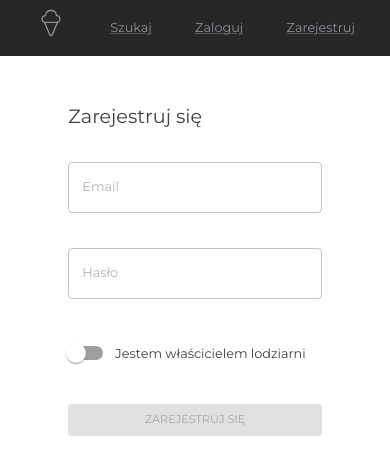
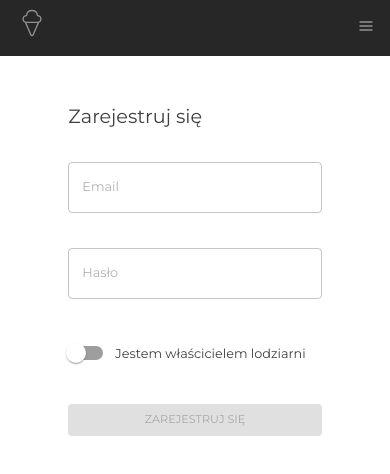
Before and after one commit to adiko2602/IceCreamPlacesWeb, a React (Create React App) app: page /register in a window 390 px wide. Shown: the top 474 px of the page. Built offline with nearby package versions, Linux system fonts and the light colour scheme.

Commit message:
Navbar conception rework
Now Header passes data to Navbar and DrawerNavbar. Data depends on user type.

```diff
--- a/src/components/DrawerNavbar.js
+++ b/src/components/DrawerNavbar.js
@@ -14,14 +14,13 @@ import { CiIceCream } from "react-icons/ci";
 import { FiMenu } from "react-icons/fi";
 import { RiCloseFill } from "react-icons/ri";
 
-const Navbar = () => {
-  const [loginIn, setLoginIn] = useState(false);
-  const [userType, setUserType] = useState("");
+const Navbar = (props) => {
   const [openDrawer, setOpenDrawer] = useState(false);
+  const { navbarData } = props;
 
   return (
-    <AppBar position="static">
-      <Toolbar className="max-width">
+    <AppBar position="static" elevation={0}>
+      <Toolbar>
         <Drawer
           open={openDrawer}
           onClose={() =>
@@ -31,7 +30,7 @@ const Navbar = () => {
           }
           anchor="right"
         >
-          <List className="min-width">
+          <List className="half-width">
             <ListItem>
               <Typography>
                 <MuiLink
@@ -47,117 +46,24 @@ const Navbar = () => {
                 </MuiLink>
               </Typography>
             </ListItem>
+            {navbarData.map((nav) => (
               <ListItem>
                 <Typography>
                   <MuiLink
                     color="text.secondary"
                     component={Link}
-                  to="/search"
+                    to={nav.to}
                     onClick={() =>
                       setOpenDrawer(() => {
                         return !openDrawer;
                       })
                     }
                   >
-                  Szukaj
+                    {nav.label}
                   </MuiLink>
                 </Typography>
               </ListItem>
-            {!loginIn && (
-              <>
-                <ListItem>
-                  <Typography>
-                    <MuiLink
-                      color="text.secondary"
-                      component={Link}
-                      to="/login"
-                      onClick={() =>
-                        setOpenDrawer(() => {
-                          return !openDrawer;
-                        })
-                      }
-                    >
-                      Zaloguj
-                    </MuiLink>
-                  </Typography>
-                </ListItem>
-                <ListItem>
-                  <Typography>
-                    <MuiLink
-                      color="text.secondary"
-                      component={Link}
-                      to="/register"
-                      onClick={() =>
-                        setOpenDrawer(() => {
-                          return !openDrawer;
-                        })
-                      }
-                    >
-                      Zarejestruj
-                    </MuiLink>
-                  </Typography>
-                </ListItem>
-              </>
-            )}
-            {loginIn && (
-              <>
-                <ListItem>
-                  <Typography>
-                    <MuiLink
-                      color="text.secondary"
-                      component={Link}
-                      to="/profile"
-                      onClick={() =>
-                        setOpenDrawer(() => {
-                          return !openDrawer;
-                        })
-                      }
-                    >
-                      Profil
-                    </MuiLink>
-                  </Typography>
-                </ListItem>
-                {userType === "owner" && (
-                  <ListItem>
-                    <Typography>
-                      <MuiLink
-                        color="text.secondary"
-                        component={Link}
-                        to="/shop"
-                        onClick={() =>
-                          setOpenDrawer(() => {
-                            return !openDrawer;
-                          })
-                        }
-                      >
-                        Sklep
-                      </MuiLink>
-                    </Typography>
-                  </ListItem>
-                )}
-                {userType === "admin" && (
-                  <ListItem>
-                    <Typography>
-                      <MuiLink
-                        color="text.secondary"
-                        component={Link}
-                        to="/admin"
-                        onClick={() =>
-                          setOpenDrawer(() => {
-                            return !openDrawer;
-                          })
-                        }
-                      >
-                        Admin panel
-                      </MuiLink>
-                    </Typography>
-                  </ListItem>
-                )}
-                <ListItem>
-                  <Link to="/logout">Wyloguj</Link>
-                </ListItem>
-              </>
-            )}
+            ))}
           </List>
         </Drawer>
         <Typography>
--- a/src/components/Header.js
+++ b/src/components/Header.js
@@ -1,12 +1,97 @@
-import { useState } from "react";
+import { useEffect, useState } from "react";
 import Navbar from "./Navbar";
 import DrawerNavbar from "./DrawerNavbar";
+import { useMediaQuery, useTheme } from "@mui/material";
 
 const Header = () => {
-  const [isMobile, setIsMobile] = useState(false);
+  const [userType, setUserType] = useState("default");
+  const [navbarData, setNavbarData] = useState([]);
 
-  if (isMobile) return <DrawerNavbar />;
-  return <Navbar />;
+  const theme = useTheme();
+  const isMobile = useMediaQuery(theme.breakpoints.down("sm"));
+
+  useEffect(() => {
+    switch (userType) {
+      case "user":
+        setNavbarData([
+          {
+            to: "/search",
+            label: "Szukaj",
+          },
+          {
+            to: "/profile",
+            label: "Profil",
+          },
+          {
+            to: "/logout",
+            label: "Wyloguj",
+          },
+        ]);
+        break;
+
+      case "owner":
+        setNavbarData([
+          {
+            to: "/search",
+            label: "Szukaj",
+          },
+          {
+            to: "/profile",
+            label: "Profil",
+          },
+          {
+            to: "/shop",
+            label: "Lodziarnia",
+          },
+          {
+            to: "/logout",
+            label: "Wyloguj",
+          },
+        ]);
+        break;
+
+      case "admin":
+        setNavbarData([
+          {
+            to: "/search",
+            label: "Szukaj",
+          },
+          {
+            to: "/profile",
+            label: "Profil",
+          },
+          {
+            to: "/admin",
+            label: "Admin panel",
+          },
+          {
+            to: "/logout",
+            label: "Wyloguj",
+          },
+        ]);
+        break;
+
+      default:
+        setNavbarData([
+          {
+            to: "/search",
+            label: "Szukaj",
+          },
+          {
+            to: "/login",
+            label: "Zaloguj",
+          },
+          {
+            to: "/register",
+            label: "Zarejestruj",
+          },
+        ]);
+        break;
+    }
+  }, [userType]);
+
+  if (isMobile) return <DrawerNavbar navbarData={navbarData} />;
+  return <Navbar navbarData={navbarData} />;
 };
 
 export default Header;
--- a/src/components/Navbar.js
+++ b/src/components/Navbar.js
@@ -1,4 +1,3 @@
-import { useState } from "react";
 import { Link } from "react-router-dom";
 import {
   Link as MuiLink,
@@ -9,9 +8,8 @@ import {
 } from "@mui/material";
 import { CiIceCream } from "react-icons/ci";
 
-const Navbar = () => {
-  const [loginIn, setLoginIn] = useState(false);
-  const [userType, setUserType] = useState("");
+const Navbar = (props) => {
+  const { navbarData } = props;
 
   return (
     <AppBar position="static" elevation={0}>
@@ -32,91 +30,15 @@ const Navbar = () => {
                 </MuiLink>
               </Typography>
             </Grid>
-            <Grid item>
-              <Typography>
-                <MuiLink color="text.secondary" component={Link} to="/search">
-                  Szukaj
-                </MuiLink>
-              </Typography>
-            </Grid>
-            {!loginIn && (
-              <>
-                <Grid item>
-                  <Typography>
-                    <MuiLink
-                      color="text.secondary"
-                      component={Link}
-                      to="/login"
-                    >
-                      Zaloguj
-                    </MuiLink>
-                  </Typography>
-                </Grid>
-                <Grid item>
-                  <Typography>
-                    <MuiLink
-                      color="text.secondary"
-                      component={Link}
-                      to="/register"
-                    >
-                      Zarejestruj
-                    </MuiLink>
-                  </Typography>
-                </Grid>
-              </>
-            )}
-            {loginIn && (
-              <>
-                <Grid item>
-                  <Typography>
-                    <MuiLink
-                      color="text.secondary"
-                      component={Link}
-                      to="/profile"
-                    >
-                      Profil
-                    </MuiLink>
-                  </Typography>
-                </Grid>
-                {userType === "owner" && (
-                  <Grid item>
-                    <Typography>
-                      <MuiLink
-                        color="text.secondary"
-                        component={Link}
-                        to="/shop"
-                      >
-                        Sklep
-                      </MuiLink>
-                    </Typography>
-                  </Grid>
-                )}
-                {userType === "admin" && (
-                  <Grid item>
-                    <Typography>
-                      <MuiLink
-                        color="text.secondary"
-                        component={Link}
-                        to="/admin"
-                      >
-                        Admin panel
-                      </MuiLink>
-                    </Typography>
-                  </Grid>
-                )}
-                <Grid item>
-                  <Typography>
-                    <MuiLink
-                      color="text.secondary"
-                      component={Link}
-                      to="/logout"
-                    >
-                      Wyloguj
-                    </MuiLink>
-                  </Typography>
-                </Grid>
-              </>
-            )}
+            {navbarData.map((nav) => (
+              <Grid item>
+                <Typography>
+                  <MuiLink color="text.secondary" component={Link} to={nav.to}>
+                    {nav.label}
+                  </MuiLink>
+                </Typography>
+              </Grid>
+            ))}
           </Grid>
         </Toolbar>
       </div>
```
Lines whose indentation alone changed are shown as unchanged.
